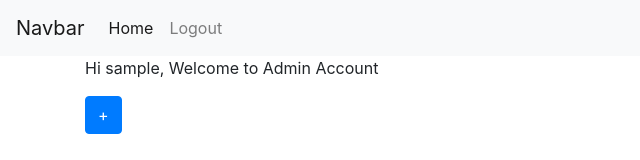
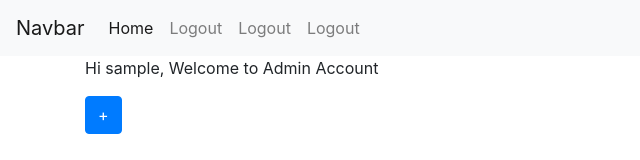
Before and after one commit to kyesu-developer/angular_demo, an Angular app: page /home in a window 1280 px wide. Shown: the top 160 px of the page, without its empty margins (0-640 px from the left). Built offline with nearby package versions, Linux system fonts and the light colour scheme; sample sign-in values are in the browser's storage.

Commit message:
test changing

```diff
--- a/src/app/app.component.html
+++ b/src/app/app.component.html
@@ -12,7 +12,13 @@
       <li class="nav-item">
         <a class="nav-link" [style.display]="show? 'none' :'block'" [routerLink]="['/login']">Login</a>
       </li>
-       <li class="nav-item" >
+      <li class="nav-item" >
+        <a class="nav-link" [style.display]="show? 'block' :'none'" [routerLink]="['/logout']">Logout</a>
+      </li>
+      <li class="nav-item" >
+        <a class="nav-link" [style.display]="show? 'block' :'none'" [routerLink]="['/logout']">Logout</a>
+      </li>
+      <li class="nav-item" >
         <a class="nav-link" [style.display]="show? 'block' :'none'" [routerLink]="['/logout']">Logout</a>
       </li>
 
```
Also changed, not shown: 1 other file (tests, documents, lock files or other folders).
